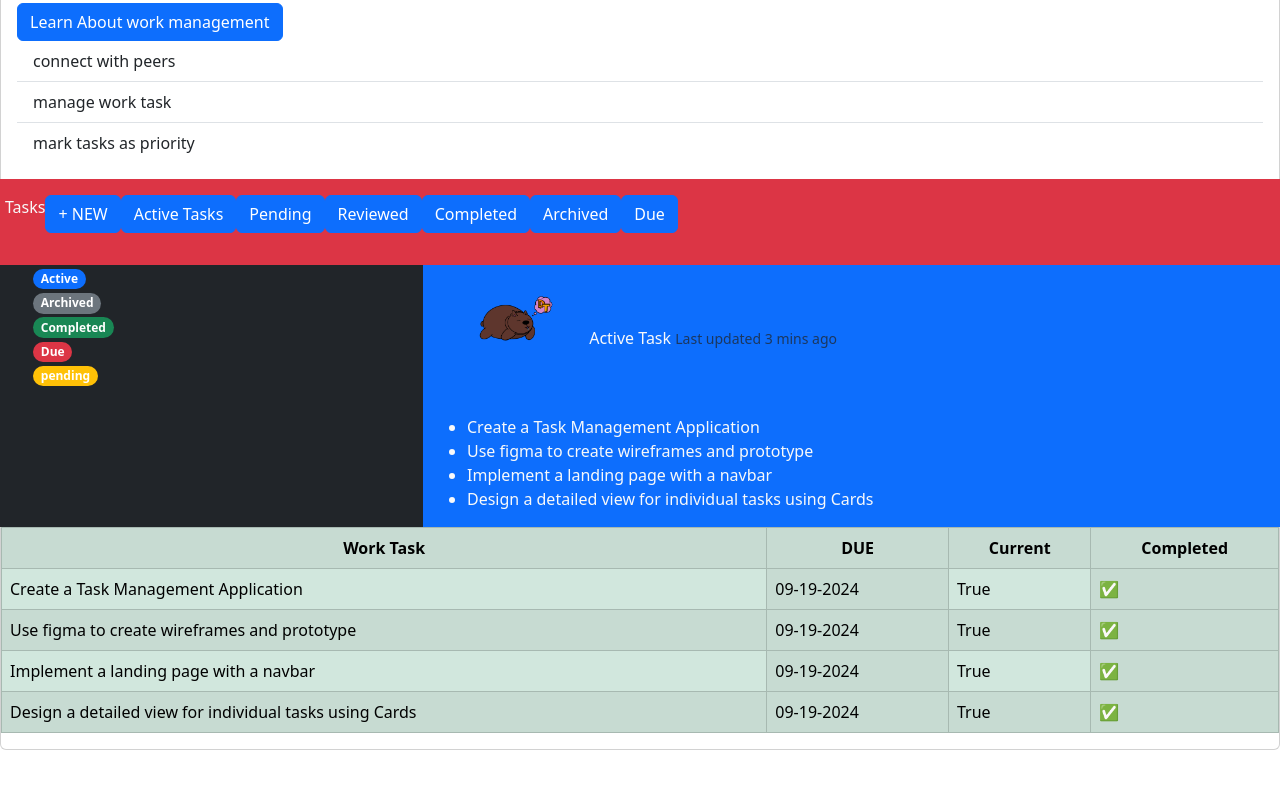
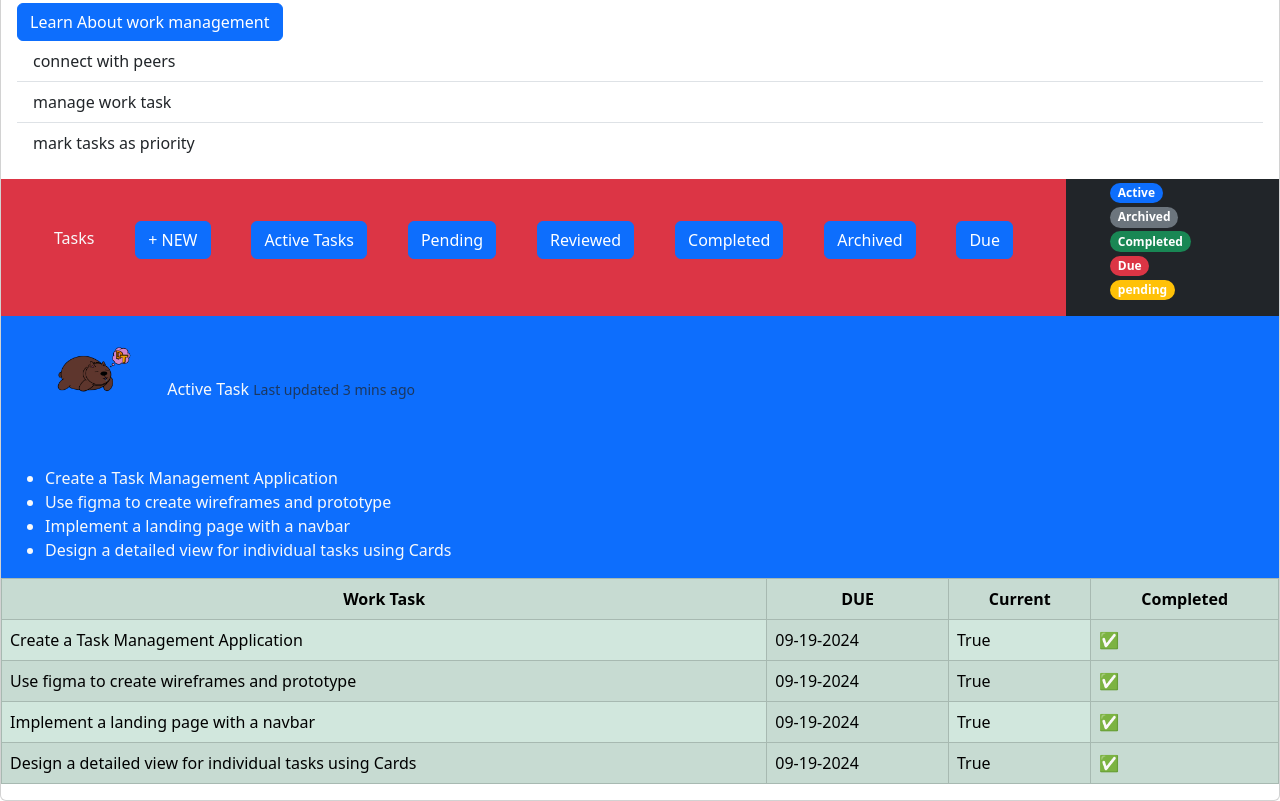
Before and after one commit to ZabdielpereZ/Task-Management-Application-Project, a plain HTML site: page work.html in a window 1280 px wide. Shown: the part 1901-2702 px from the top of the page. Before the commit the page ends 2651 px from the top, so only its background shows below. Drawn offline with nearby package versions, Linux system fonts and the light colour scheme.

Commit message:
updated commit

```diff
--- a/work.html
+++ b/work.html
@@ -51,7 +51,7 @@
                         <li><hr class="dropdown-divider"></li>
                         <li><a class="docs page" href="docs.html" target="_blank">Manage Documents</a></li>
                         <li><hr class="dropdown-divider"></li>
-                        <li><a class="Asgmt page" href="asgmt.html" target="_blank">Manage School</a></li>
+                        <li><a class="Asgmt page" href="asgmt.html" target="_blank">Manage Assignments</a></li>
                       </ul>
                     </li>
                     <li class="nav-item">
@@ -100,21 +100,25 @@
                   <li class="list-group-item">mark tasks as priority</li>
                 </ul>
               </div>
-               <!-- new container -->
-          <div class="container-center bg-dark text-light">
+               <!-- new container 🤡 -->
+          <div class="container-fluid text-light">
             <div class="row">
                 <!-- inline with d-flex ADD SPACE! -->
-              <div class="d-flex col-sm-12 bg-danger p-3">Tasks
+                 <!-- <div class="col">Tasks</div> -->
+              <div class="d-flex col-sm-10 bg-danger flex-wrap  align-items-baseline justify-content-evenly align-content-center">
                 <!-- New Task Buttons -->
-                <p class="bg-danger"><input class="btn btn-primary " type="submit" value="+ NEW"></p>
-                <p class="bg-danger"><input class="btn btn-primary " type="submit" value="Active Tasks"></p>
-                <p class="bg-danger"><input class="btn btn-primary " type="submit" value="Pending"></p>
-                <p class="bg-danger"><input class="btn btn-primary " type="submit" value="Reviewed"></p>
-                <p class="bg-danger"><input class="btn btn-primary " type="submit" value="Completed"></p>
-                <p class="bg-danger"><input class="btn btn-primary " type="submit" value="Archived"></p>
-                <p class="bg-danger"><input class="btn btn-primary " type="submit" value="Due"></p>
+                 <!-- command D selects similar items -->
+                  <!-- hold down option to create multiple cursors -->
+                 <p>Tasks</p>
+                <p class="bg-danger"><input class="btn btn-primary w-auto" type="submit" value="+ NEW"></p>
+                <p class="bg-danger"><input class="btn btn-primary w-auto" type="submit" value="Active Tasks"></p>
+                <p class="bg-danger"><input class="btn btn-primary w-auto" type="submit" value="Pending"></p>
+                <p class="bg-danger"><input class="btn btn-primary w-auto" type="submit" value="Reviewed"></p>
+                <p class="bg-danger"><input class="btn btn-primary w-auto" type="submit" value="Completed"></p>
+                <p class="bg-danger"><input class="btn btn-primary w-auto" type="submit" value="Archived"></p>
+                <p class="bg-danger"><input class="btn btn-primary w-auto" type="submit" value="Due"></p>
               </div>
-              <div class="col-sm-4 bg-dark">
+              <div class="col-sm-2 bg-dark">
                 <ul>
                     <div>
                         <span class="badge rounded-pill bg-primary">Active</span>
@@ -150,6 +154,7 @@
               </div>
             </div>
           </div>
+          <div>
                 <!-- table-responsive - adds scroll bar so user can scroll to see entire table
       contents if not visible -->
       <div class="table-responsive-md">
```
Also changed, not shown: asgmt.html (+17 -12 lines), dashboard.html (+15 -11 lines), docs.html (+17 -12 lines), index.html (+6 -13 lines), signin.html (+1 -1 lines), signup.html (+1 -1 lines).
